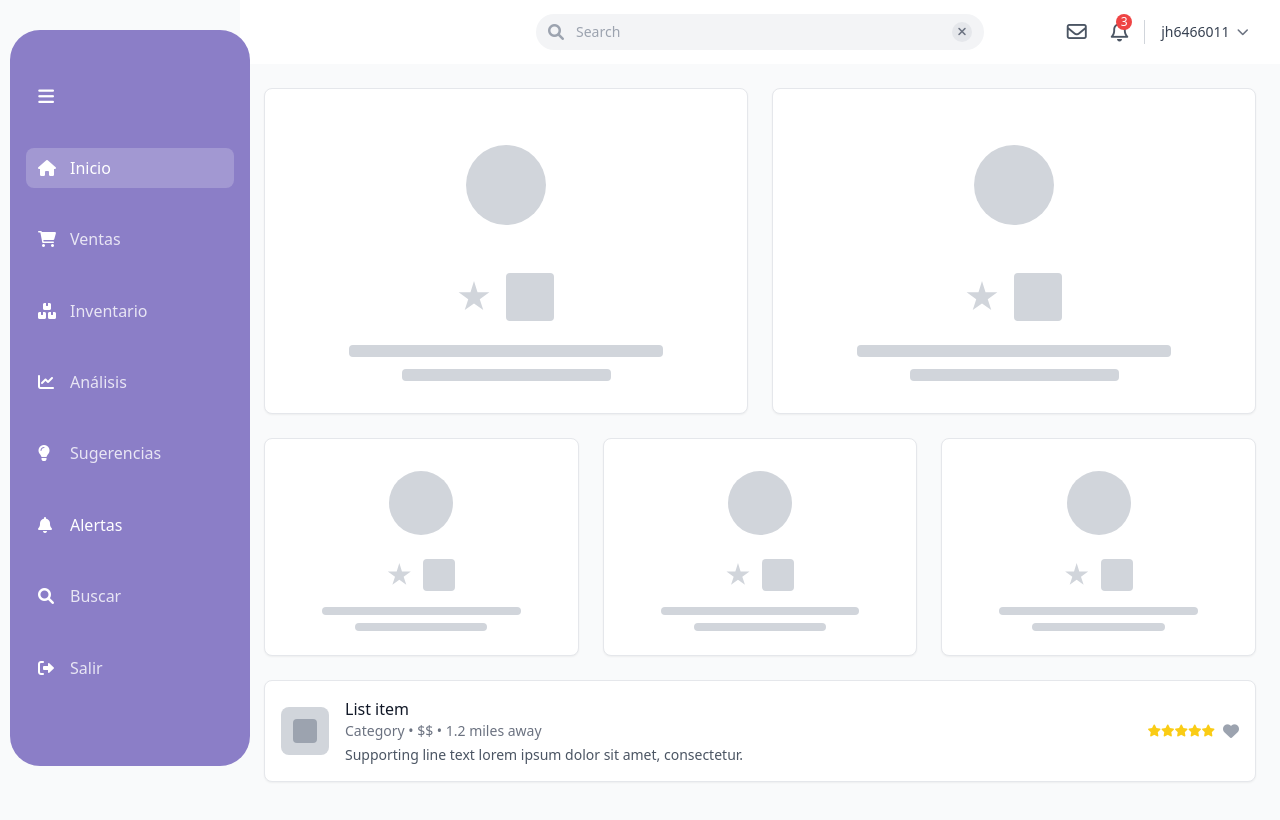
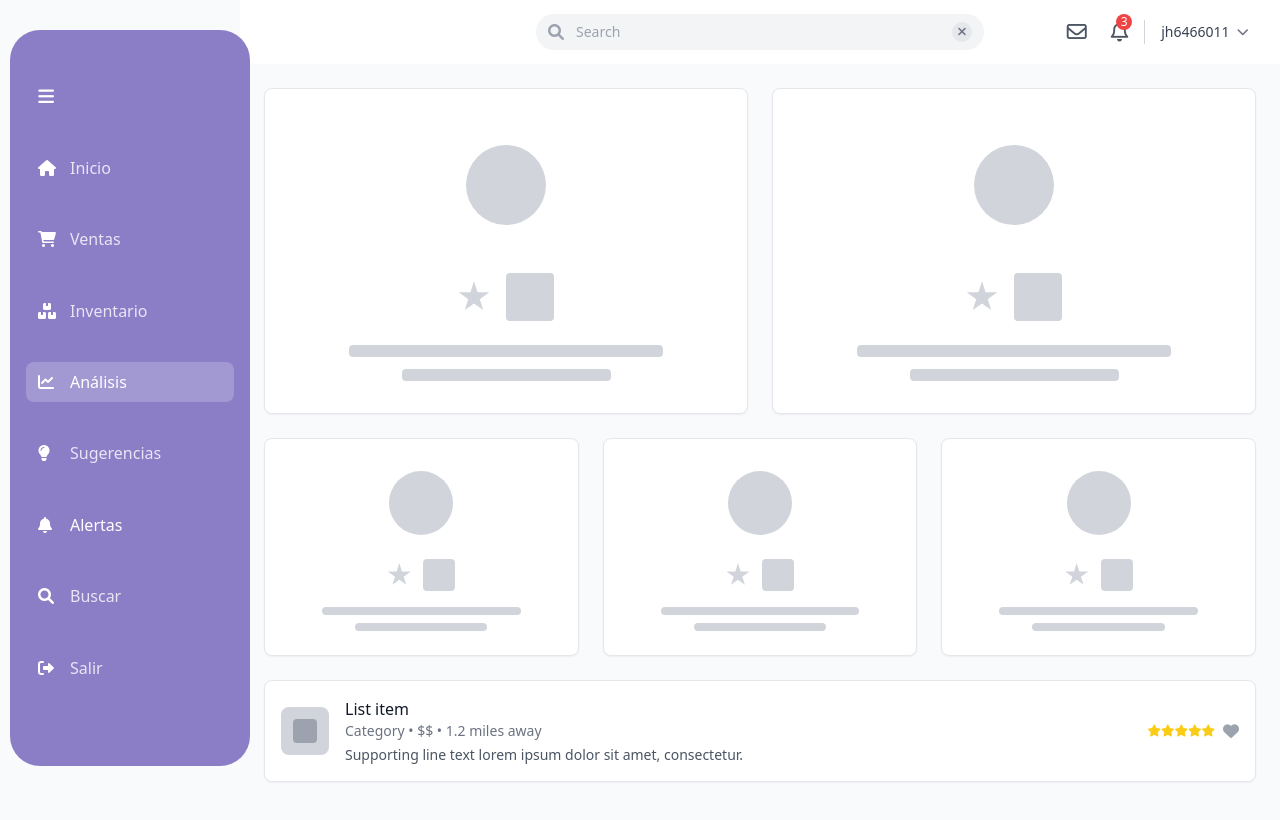
Before and after one commit to Brayan-chan/cemac, a website: page public/views/dashboard/analisis.html in a window 1280 px wide. Drawn offline with nearby package versions, Linux system fonts and the light colour scheme; sample sign-in values are in the browser's storage.

Commit message:
feat: mejorar estilos de navegación en el sidebar

```diff
--- a/public/views/dashboard/analisis.html
+++ b/public/views/dashboard/analisis.html
@@ -25,9 +25,9 @@
             <div class="sidebar-top">
                 <div class="px-4">
                     <!-- Inicio -->
-                    <a href="inicio.html" class="flex items-center px-3 py-2 bg-white/20 rounded-lg">
+                    <a href="inicio.html" class="flex items-center px-3 py-2 text-white/80 hover:bg-white/10 rounded-lg cursor-pointer transition-colors">
                         <i class="fas fa-home text-white w-5"></i>
-                        <span class="sidebar-text ml-3 text-white font-medium">Inicio</span>
+                        <span class="sidebar-text ml-3">Inicio</span>
                     </a>
                 </div>
 
@@ -49,9 +49,9 @@
 
                 <div class="px-4">
                     <!-- Análisis -->
-                    <a href="analisis.html" class="flex items-center px-3 py-2 text-white/80 hover:bg-white/10 rounded-lg cursor-pointer transition-colors">
+                    <a href="analisis.html" class="flex items-center px-3 py-2 bg-white/20 rounded-lg">
                         <i class="fas fa-chart-line text-white w-5"></i>
-                        <span class="sidebar-text ml-3">Análisis</span>
+                        <span class="sidebar-text ml-3 text-white font-medium">Análisis</span>
                     </a>
                 </div>
 
```
